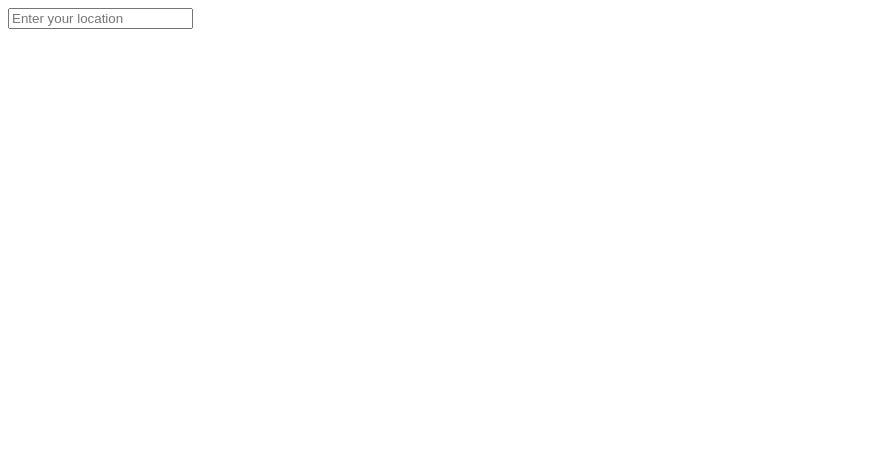
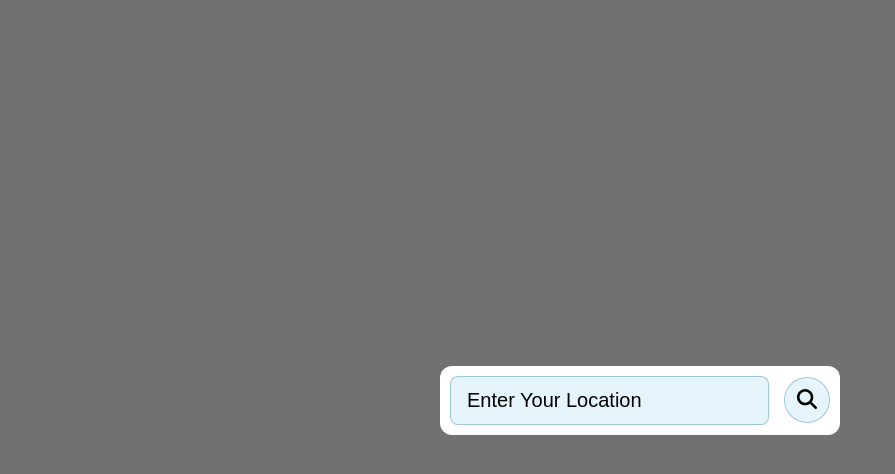
Before and after one commit to ABHi-202864/Weather-App, a plain HTML site: page index.html in a window 1280 px wide. Shown: the whole page, without its empty margins (0-895 px from the left). Drawn offline with Linux system fonts and the light colour scheme; files that its build step writes are made by us from their sources.

Commit message:
hedar redy

```diff
--- a/css/style.css
+++ b/css/style.css
@@ -0,0 +1,62 @@
+* {
+    box-sizing: border-box;
+    margin: 0;
+    padding: 0;
+    border: none;
+    outline: none;
+    font-family: sans-serif, Times;
+}
+
+body {
+    min-height: 100vh;
+    display: flex;
+    justify-content: center;
+    align-items: center;
+    background-color: hsla(0, 0%, 0%, 0.555);
+}
+
+.wrapper {
+    width: 400px;
+    height: min-content;
+    background-color: #fff;
+    border-radius: 12px;
+    padding: 10px;
+}
+
+.search-box {
+    width: 100%;
+    height: min-content;
+    display: flex;
+    justify-content: space-between;
+    align-items: center;
+}
+
+.search-box input {
+    width: 84%;
+    font-size: 20px;
+    text-transform: capitalize;
+    background-color: #e6f5fb;
+    padding: 12px 16px;
+    border-radius: 8px;
+    border: 1px solid hsla(197, 41%, 65%, 0.711);
+}
+
+.search-box input::placeholder {
+    color: #000;
+}
+
+.search-box button {
+    width: 46px;
+    height: 46px;
+    background-color: #e6f5fb;
+    border-radius: 50%;
+    cursor: pointer;
+    font-size: 20px;
+    border: 1px solid hsla(197, 41%, 65%, 0.711);
+    transition: 0.3s ease-in-out;
+}
+
+.search-box button:hover {
+    color: #fff;
+    background-color: #000;
+}
--- a/index.html
+++ b/index.html
@@ -5,7 +5,14 @@
     <meta charset="UTF-8">
     <meta name="viewport" content="width=device-width, initial-scale=1.0">
     <title>WEATHER-APP</title>
-    <link rel="stylesheet" href="style.css">
+
+    <!-- font-awesome css -->
+    <link rel="stylesheet" href="https://cdnjs.cloudflare.com/ajax/libs/font-awesome/6.5.2/css/all.min.css"
+        integrity="sha512-SnH5WK+bZxgPHs44uWIX+LLJAJ9/2PkPKZ5QiAj6Ta86w+fsb2TkcmfRyVX3pBnMFcV7oQPJkl9QevSCWr3W6A=="
+        crossorigin="anonymous" referrerpolicy="no-referrer" />
+
+    <!-- custon style -->
+    <link rel="stylesheet" href="css/style.css">
 </head>
 
 <body>
@@ -13,7 +20,8 @@
     <div class="wrapper">
         <div class="header">
             <div class="search-box">
-                <input type="text" placeholder="Enter your location">
+                <input type="text" placeholder="Enter your location" class="input-box">
+                <button><i class="fa-solid fa-magnifying-glass"></i></button>
             </div>
         </div>
         <div class="weather-body">
@@ -21,6 +29,12 @@
         </div>
     </div>
 
+
+    <!-- font-awesome js  -->
+    <script src="https://cdnjs.cloudflare.com/ajax/libs/font-awesome/6.5.2/js/all.min.js"
+        integrity="sha512-u3fPA7V8qQmhBPNT5quvaXVa1mnnLSXUep5PS1qo5NRzHwG19aHmNJnj1Q8hpA/nBWZtZD4r4AX6YOt5ynLN2g=="
+        crossorigin="anonymous" referrerpolicy="no-referrer"></script>
+
     <script src="js/script.js"></script>
 </body>
 
```
